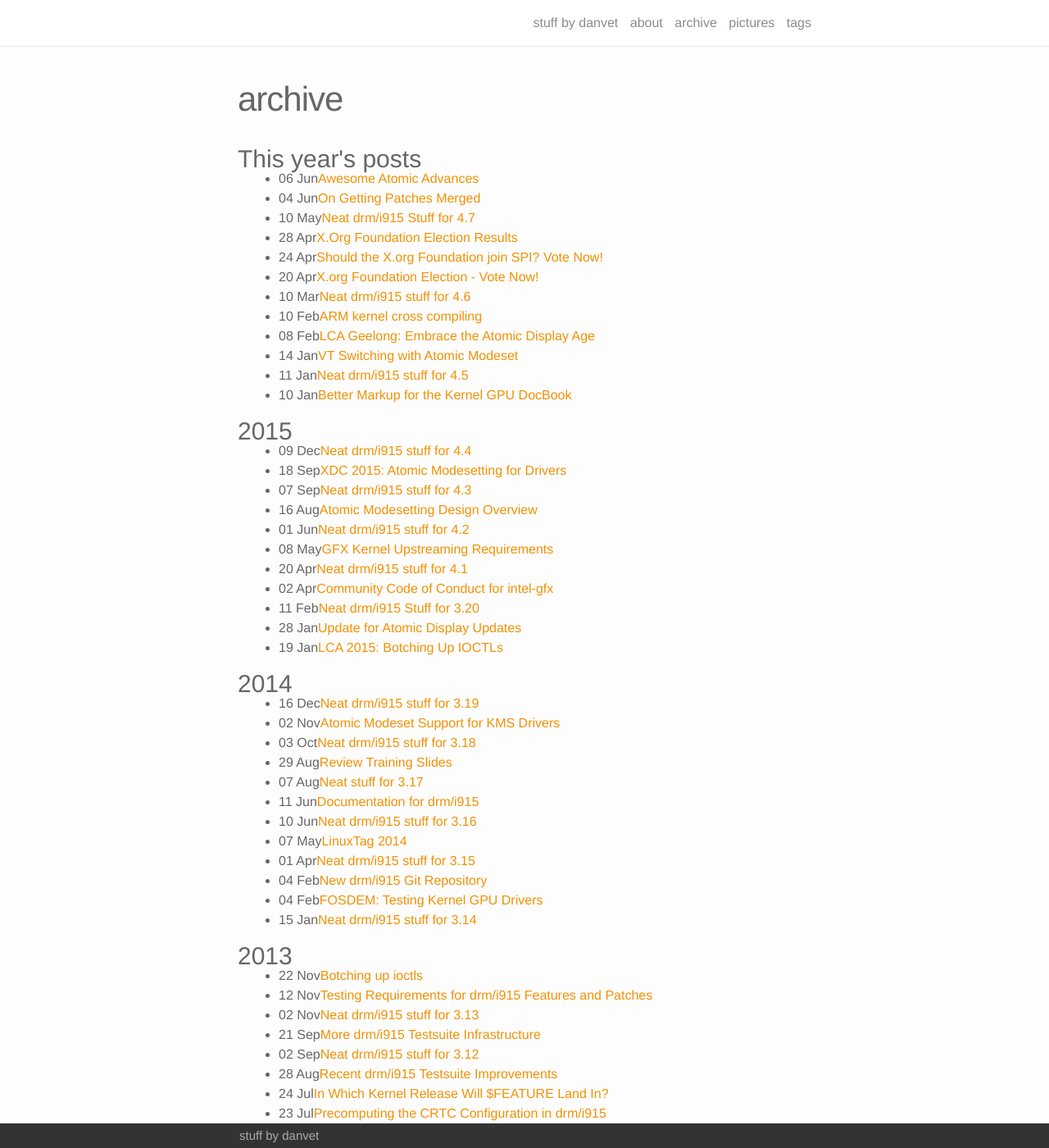
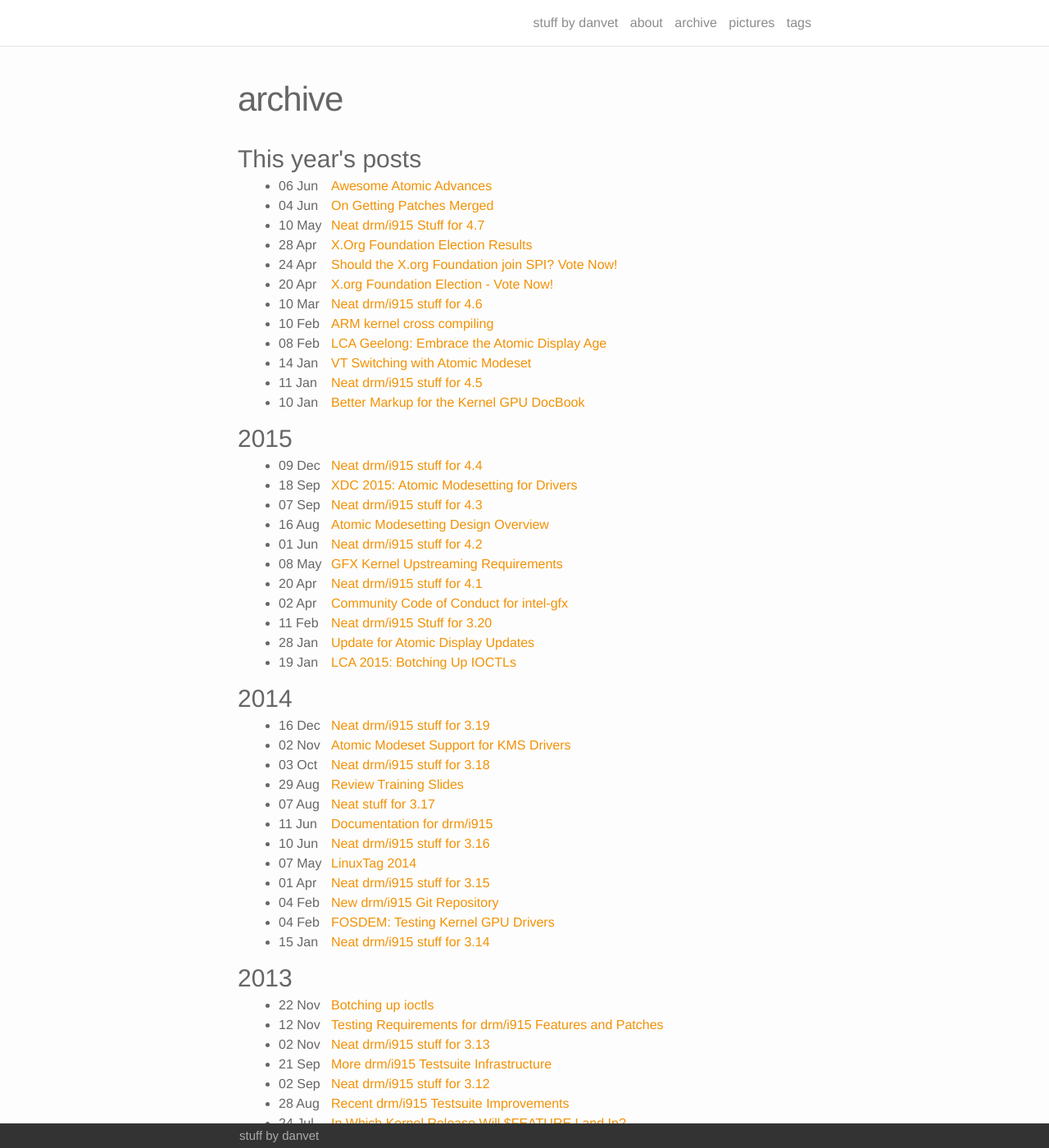
Before and after one commit to danvet/danvet.github.io, a Jekyll site: the page built from archive.html, in a window 1280 px wide and 1400 px high. Shown: the whole window at 82% size. Built offline with Jekyll 4.4.1, drawn with Linux system fonts in a browser that asks for light colours.

Commit message:
less shitty styling for tags&archives

```diff
--- a/_sass/_layout.scss
+++ b/_sass/_layout.scss
@@ -68,6 +68,21 @@
     }
     h2{
         font-size:20px;
+    }
+}
+
+.archives{
+    a:hover{
+    text-decoration: none;
+    }
+
+    h3{
+	padding-bottom:0.3em;
+    }
+
+    time {
+        width:4em;
+	float: left;
     }
 }
 
--- a/archive.html
+++ b/archive.html
@@ -4,7 +4,7 @@
 permalink: /archive/
 ---
 
-<section id="archive">
+<section class="archives">
   <h3>This year's posts</h3>
   {%for post in site.posts %}
     {% unless post.next %}
```
Also changed, not shown: tags.html (+5 -13 lines).
